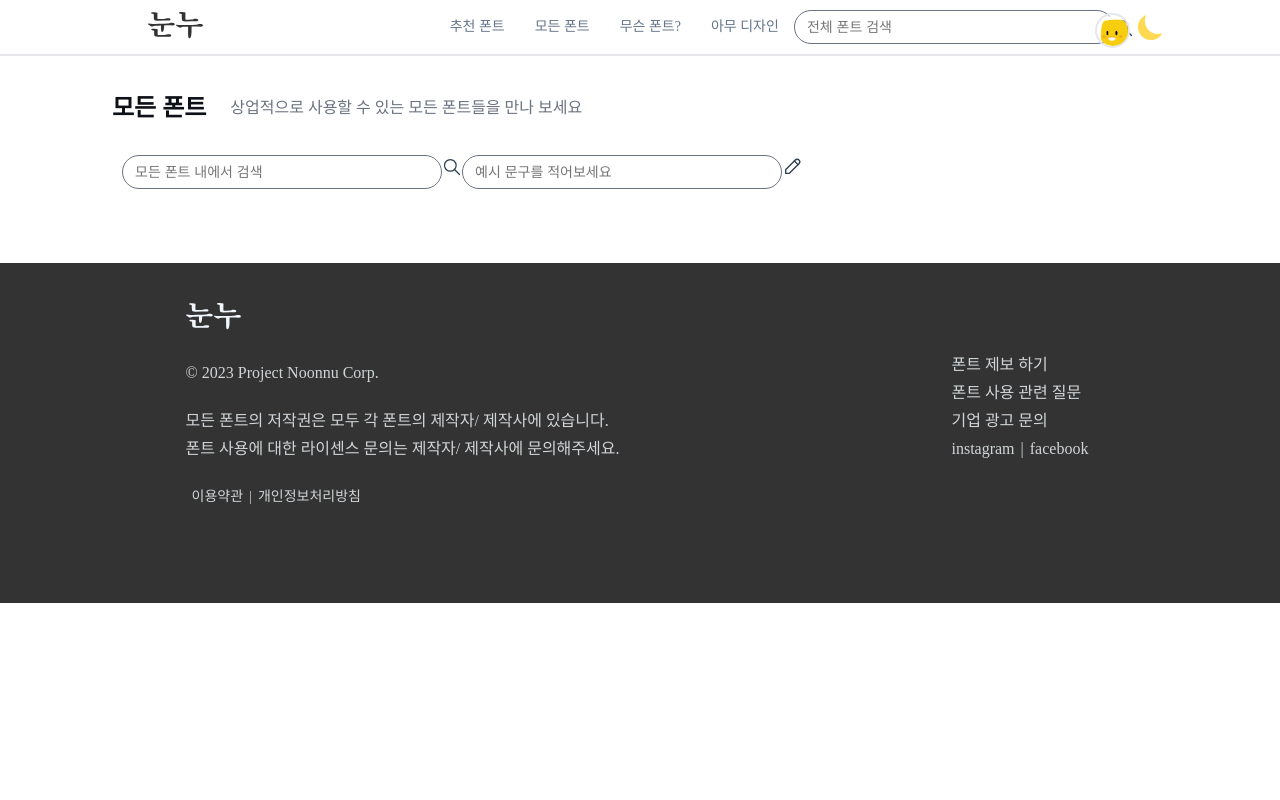
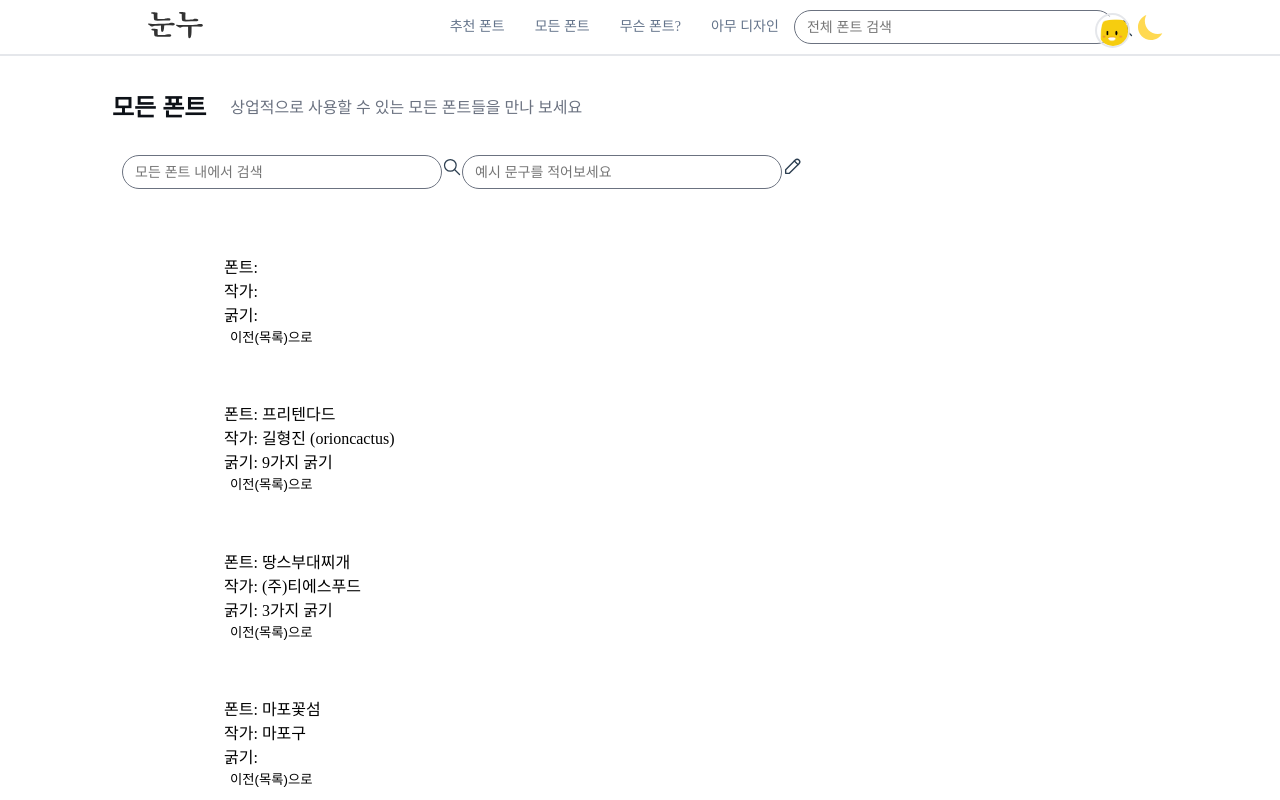
Before and after one commit to yis-park/noonnu, a React (Create React App) app: page /allfont in a window 1280 px wide. Shown: the top 800 px of the page. Built offline with nearby package versions, Linux system fonts and the light colour scheme.

Commit message:
preview 호두랑 완성

```diff
--- a/src/App.js
+++ b/src/App.js
@@ -13,12 +13,12 @@ import "./assets/style/style.scss";
 import Footer from "./layout/Footer";
 import "./assets/fonts/font.scss";
 import FontMap from "./components/FontMap";
-import FontDetail from "./components/FontDetail";
+import { FontDetail } from "./components/FontDetail";
 import Main from "./layout/Main";
 // import GlobalStyle from "./assets/fonts/Global";
 
 function App() {
-  const [allData, setAllData] = useState([]);
+  const [_allData, setAllData] = useState([]);
 
   useEffect(() => {
     const getData = async () => {
@@ -33,13 +33,10 @@ function App() {
       <Header />
       <Routes>
         {/* <Route path="/" element={<Main allData={allData} />} /> */}
-        <Route path="/" element={<RecommendFont allData={allData} />} />
+        <Route path="/" element={<RecommendFont allData={_allData} />} />
         <Route path="allFont">
-          <Route index element={<AllFont allData={allData} />} />
-          <Route
-            path=":allFontTitle"
-            element={<FontDetail allData={allData} />}
-          />
+          <Route index element={<AllFont allData={_allData} />} />
+          <Route path=":allFontId" element={<FontDetail items={_allData} />} />
           {/* <Route path=":allFontId" element={<FontMap allData={allData} />} /> */}
         </Route>
         <Route path="/whatfont" element={<WhatFont />} />
--- a/src/components/AllFont.js
+++ b/src/components/AllFont.js
@@ -2,7 +2,8 @@ import React, { useEffect, useRef, useState } from "react";
 import { Link, useNavigate } from "react-router-dom";
 import "./allFont.scss";
 import Modal from "./Modal";
-import FontDetail from "./FontDetail";
+import { FontDetailPreView } from "./FontDetail";
+import axios from "axios";
 
 function AllFont({ allData }) {
   console.log(allData);
@@ -154,9 +155,9 @@ function AllFont({ allData }) {
         ))}
       </div> */}
       <div>
-        {allData.map((item) => {
-          <FontDetail key={item.id} onClick={onGo} />;
-        })}
+        {allData.map((_item) => (
+          <FontDetailPreView key={_item.id} item={_item} />
+        ))}
       </div>
     </article>
   );
--- a/src/components/FontDetail.js
+++ b/src/components/FontDetail.js
@@ -1,6 +1,6 @@
 import { Link, useNavigate, useParams } from "react-router-dom";
 
-function FontDetail({ allData }) {
+export function FontDetailPreView({ item }) {
   // console.log(allData);
   const navigate = useNavigate();
 
@@ -9,15 +9,64 @@ function FontDetail({ allData }) {
     navigate(-1);
   };
   return (
-    <article className="wrapper">
-      <h2>hi</h2>
-      <Link to={`/allFont/${allData.title}`}>
+    <div>
+      <article className="wrapper">
+        <Link to={`/allFont/${item.id}`}>
+          <div className="txt"></div>
+          <div>
+            <h3>폰트: {item.title}</h3>
+            <h3>작가: {item.writer}</h3>
+            <h3>굵기: {item.bold}</h3>
+            {/* <div>
+            <h3>{item.title}</h3>
+            <h3>{item.des}</h3>
+            <h3>{item.bold}</h3>
+          </div> */}
+            <button onClick={onGo}>이전(목록)으로</button>
+          </div>
+        </Link>
+      </article>
+    </div>
+  );
+}
+
+export function FontDetail({ items }) {
+  // console.log(allData);
+  const navigate = useNavigate();
+
+  const onGo = () => {
+    // navigate("/main"); 해당 페이지로
+    navigate(-1);
+  };
+
+  const _path = window.location.href;
+  const _lastIndex = _path.lastIndexOf("/");
+  const _subString = _path.substring(_lastIndex + 1);
+
+  let item = items.find((_item) => _item.id === _subString);
+
+  // 위에게 한줄 요약 한거임
+  // for (let i = 0; i < items.length; i++) {
+  //   if (items[i].id === _subString) {
+  //     item = items[i];
+  //     break;
+  //   }
+  // }
+
+  // if (item == null)
+  //   item = {
+  //     id: "0",
+  //     des: "광고 란입니다",
+  //   };
+
+  return (
+    <div>
+      <article className="wrapper">
         <div className="txt"></div>
         <div>
-          <h3>폰트: {allData.title}</h3>
-          <h3>작가: {allData.writer}</h3>
-          <h3>굵기: {allData.bold}</h3>
-          <h1> 안녕</h1>
+          <h3>폰트: {item.title}</h3>
+          <h3>작가: {item.writer}</h3>
+          <h3>굵기: {item.bold}</h3>
           {/* <div>
             <h3>{item.title}</h3>
             <h3>{item.des}</h3>
@@ -25,9 +74,7 @@ function FontDetail({ allData }) {
           </div> */}
           <button onClick={onGo}>이전(목록)으로</button>
         </div>
-      </Link>
-    </article>
+      </article>
+    </div>
   );
 }
-
-export default FontDetail;
```
Also changed, not shown: 1 other file (tests, documents, lock files or other folders).
